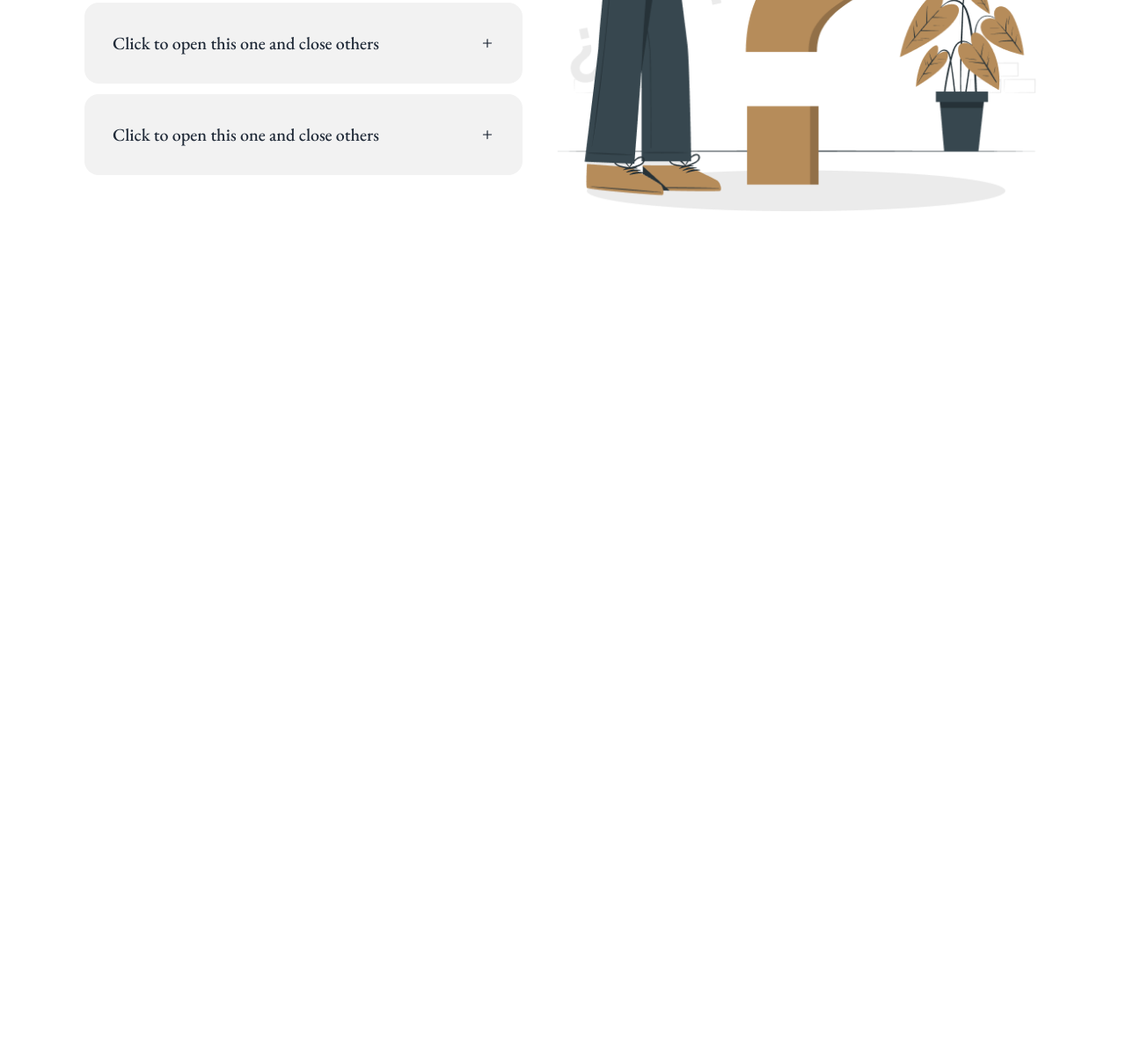
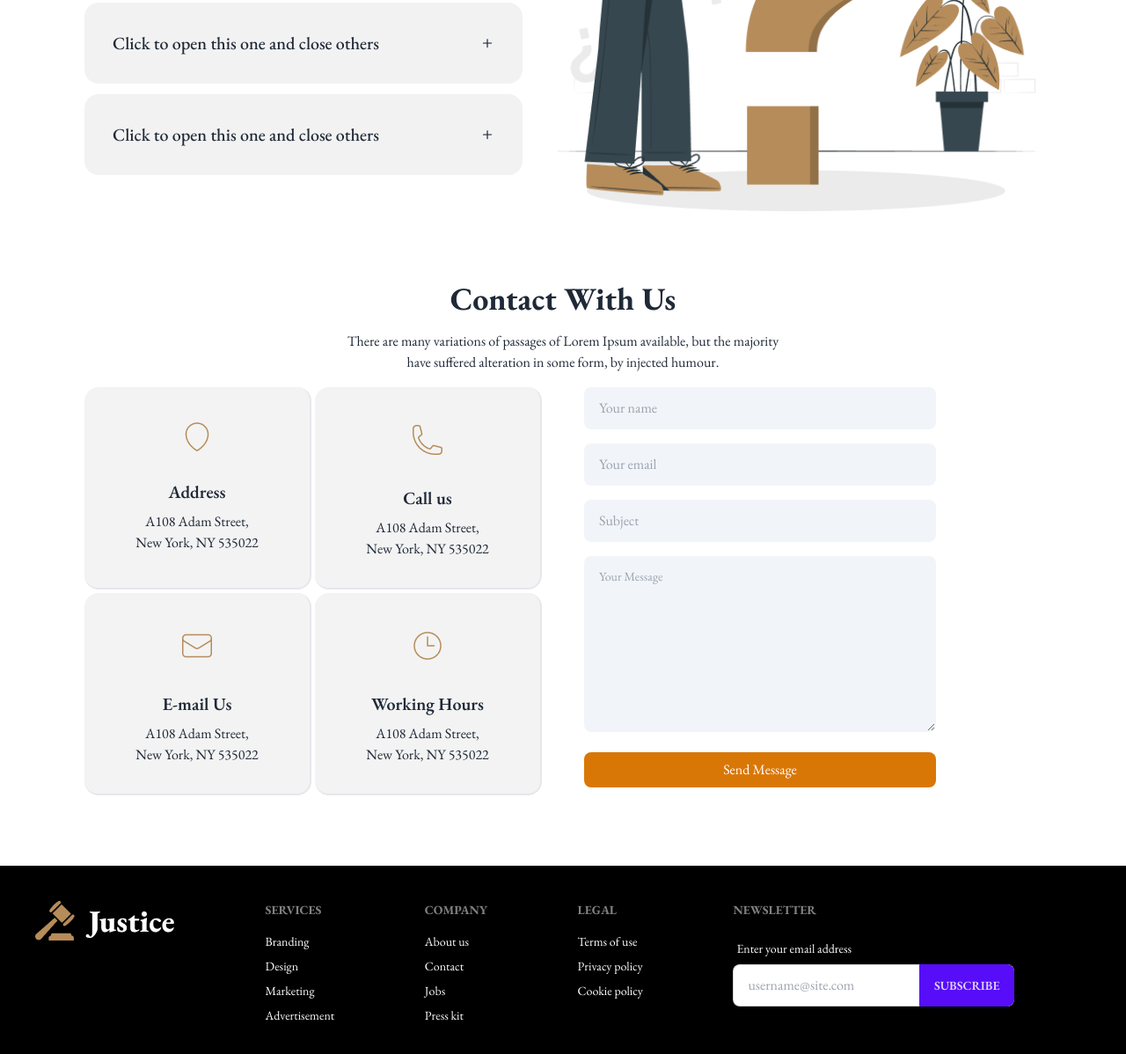
Before and after one commit to tanjib10/legal-solutions, a plain HTML site: page index.html in a window 1280 px wide. Shown: the part 3007-4205 px from the top of the page at 88% size. Before the commit the page ends 3327 px from the top, so only its background shows below. Drawn offline with nearby package versions, Linux system fonts and the light colour scheme.

Commit message:
added footer

```diff
--- a/index.html
+++ b/index.html
@@ -260,9 +260,117 @@
             </div>
          </div>
       </section>
+      <!-- contact -->
+      <section class="max-w-full mx-2 lg:mx-24 my-2 lg:my-20">
+         <h3 class="text-4xl font-bold text-center"> Contact With Us </h3>
+         <p class="mt-4 text-center font-normal mb-4">There are many variations of passages of Lorem Ipsum available,
+            but the
+            majority <br>
+            have
+            suffered alteration in
+            some form,
+            by injected humour.</p>
+         <div class="flex gap-12 flex-col lg:flex-row ">
+            <div class="grid gap-1 grid-cols-1 md:grid-cols-2 lg:grid-cols-2 flex-1">
+               <div class="card w-70 bg-[#F3F3F3] border-r-2 border-b-2">
+                  <figure class="px-10 pt-10">
+                     <img src="./images/address.png" alt="Shoes" class="rounded-xl" />
+                  </figure>
+                  <div class="card-body items-center text-center">
+                     <h2 class="card-title">Address</h2>
+                     <p>A108 Adam Street, <br>
+                        New York, NY 535022</p>
+                  </div>
+               </div>
+
+
+               <div>
+                  <div class="card w-70 bg-[#F3F3F3] border-r-2 border-b-2">
+                     <figure class="px-10 pt-10">
+                        <img src="./images/call.png" alt="Shoes" class="rounded-xl" />
+                     </figure>
+                     <div class="card-body items-center text-center">
+                        <h2 class="card-title">Call us</h2>
+                        <p>A108 Adam Street, <br>
+                           New York, NY 535022</p>
+                     </div>
+                  </div>
+
+               </div>
+               <div>
+                  <div class="card w-70 bg-[#F3F3F3] border-r-2 border-b-2">
+                     <figure class="px-10 pt-10">
+                        <img src="./images/email.png" alt="Shoes" class="rounded-xl" />
+                     </figure>
+                     <div class="card-body items-center text-center">
+                        <h2 class="card-title">E-mail Us</h2>
+                        <p>A108 Adam Street, <br>
+                           New York, NY 535022</p>
+                     </div>
+                  </div>
+
+               </div>
+               <div>
+                  <div class="card w-70 bg-[#F3F3F3] border-r-2 border-b-2">
+                     <figure class="px-10 pt-10">
+                        <img src="./images/time.png" alt="Shoes" class="rounded-xl" />
+                     </figure>
+                     <div class="card-body items-center text-center">
+                        <h2 class="card-title">Working Hours</h2>
+                        <p>A108 Adam Street, <br>
+                           New York, NY 535022</p>
+                     </div>
+                  </div>
+
+               </div>
+            </div>
+            <div class="flex-1 space-y-4">
+               <input class="input w-[400px] rounded-lg bg-slate-100" type="text" placeholder="Your name">
+               <input class="input w-[400px] rounded-lg bg-slate-100" type="text" placeholder="Your email">
+               <input class="input w-[400px] rounded-lg bg-slate-100" type="text" placeholder="Subject">
+               <textarea class="textarea w-[400px] h-[200px] bg-slate-100" placeholder="Your Message"></textarea>
+               <button class="w-[400px] text-white p-2 rounded-lg bg-amber-600" type="submit">Send Message</button>
+
+            </div>
+         </div>
+      </section>
    </main>
-   <footer>
-
+   <footer class="footer p-10 bg-black text-base-content">
+      <div>
+         <img class="text-black" src="./images/logo.png" alt="">
+      </div>
+      <div class="text-white">
+         <span class="footer-title">Services</span>
+         <a class="link link-hover">Branding</a>
+         <a class="link link-hover">Design</a>
+         <a class="link link-hover">Marketing</a>
+         <a class="link link-hover">Advertisement</a>
+      </div>
+      <div class="text-white">
+         <span class="footer-title">Company</span>
+         <a class="link link-hover">About us</a>
+         <a class="link link-hover">Contact</a>
+         <a class="link link-hover">Jobs</a>
+         <a class="link link-hover">Press kit</a>
+      </div>
+      <div class="text-white">
+         <span class="footer-title">Legal</span>
+         <a class="link link-hover">Terms of use</a>
+         <a class="link link-hover">Privacy policy</a>
+         <a class="link link-hover">Cookie policy</a>
+      </div>
+      <div class="text-white">
+         <span class="footer-title">Newsletter</span>
+         <div class="form-control w-80">
+            <label class="label">
+               <span class="label-text text-white">Enter your email address</span>
+            </label>
+            <div class="relative">
+               <input type="text" placeholder="username@site.com" class="input input-bordered w-full pr-16" />
+               <button class="btn btn-primary absolute top-0 right-0 rounded-l-none">Subscribe</button>
+            </div>
+         </div>
+      </div>
    </footer>
 </body>
 
```
